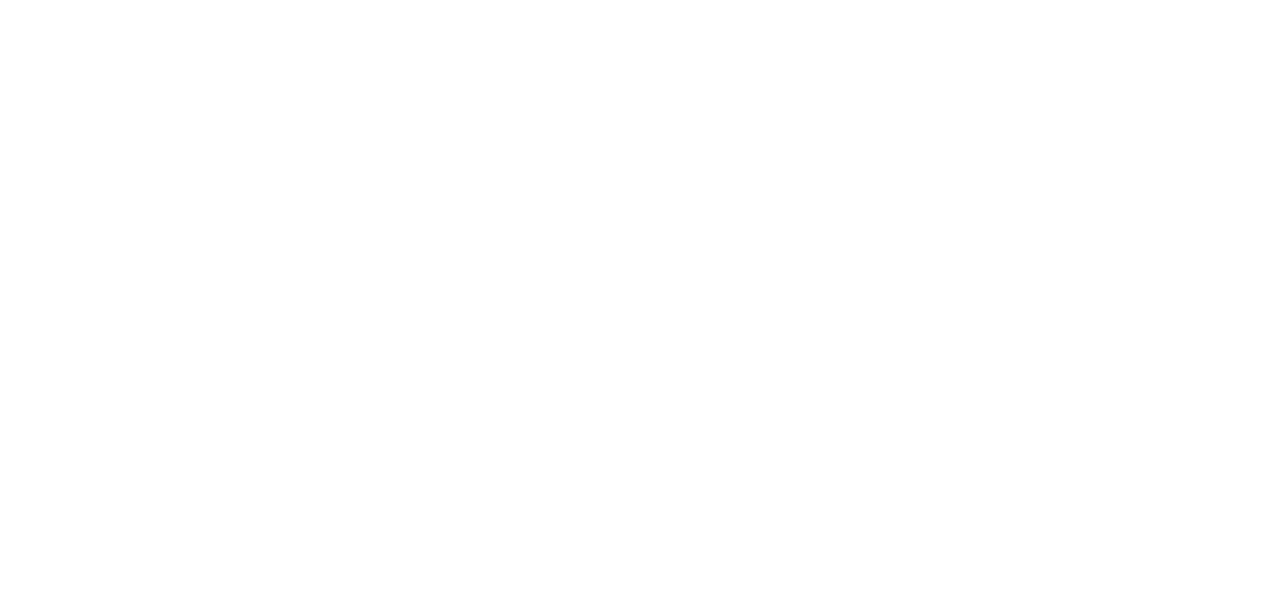
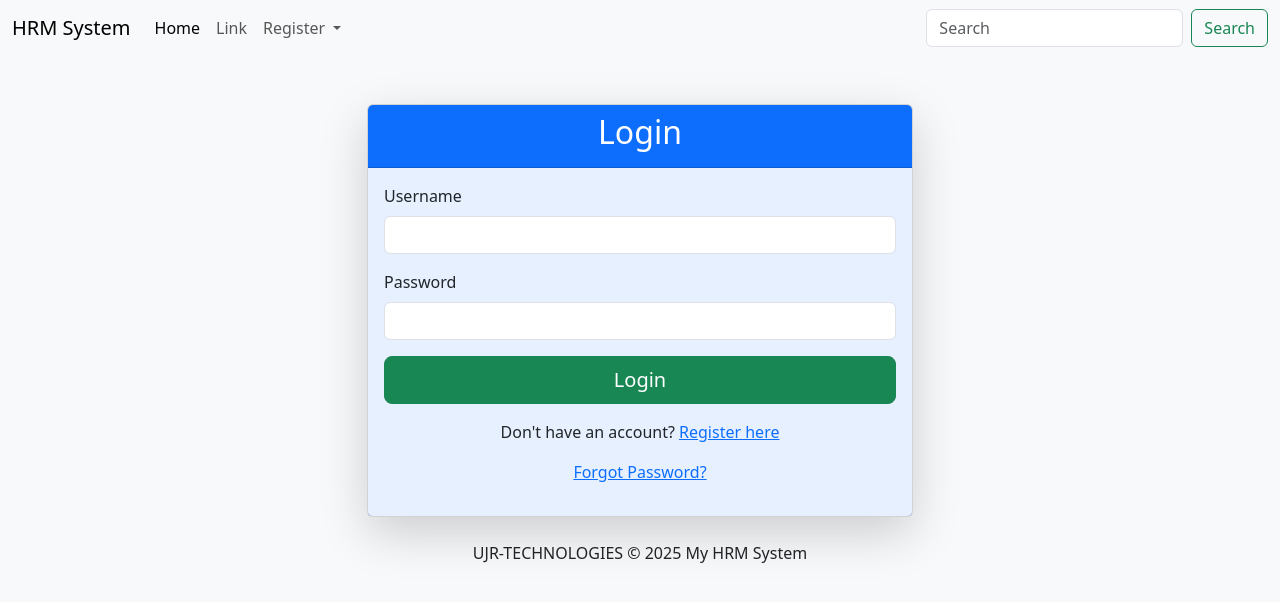
Before and after one commit to mahesh610282/hrm_project, a Django app: page /login/ in a window 1280 px wide. Before the commit the part shown is empty. Shown: the top 602 px of the page. Run offline with Django 5.2, Linux system fonts and the light colour scheme.

Commit message:
login page updated

```diff
--- a/hrmProject/myapp/templates/login.html
+++ b/hrmProject/myapp/templates/login.html
@@ -0,0 +1,40 @@
+{% extends 'base.html' %}
+{% block title %}Login - My HRM System{% endblock title %}
+
+{% block content %}
+<body class="bg-light" style="width: 100%; height: 50%;">
+  <div class="container mt-5">
+    <div class="row justify-content-center">
+      <div class="col-lg-6">
+        <div class="card shadow-lg">
+          <div class="card-header bg-primary text-white text-center">
+            <h2>Login</h2>
+          </div>
+          <div class="card-body bg-primary bg-opacity-10">
+            <form action="{% url 'login' %}" method="POST">
+              {% csrf_token %}
+              <div class="mb-3">
+                <label for="username" class="form-label">Username</label>
+                <input type="text" id="username" name="username" class="form-control" required>
+              </div>
+
+              <div class="mb-3">
+                <label for="password" class="form-label">Password</label>
+                <input type="password" id="password" name="password" class="form-control" required>
+              </div>
+
+              <div class="d-grid mt-3">
+                <button type="submit" class="btn btn-success btn-lg">Login</button>
+              </div>
+            </form>
+
+            <div class="mt-3 text-center">
+              <p>Don't have an account? <a href="{% url 'register' %}" class="text-primary">Register here</a></p>
+              <p><a href="{% url 'forgot_password_request' %}" class="text-primary">Forgot Password?</a></p>
+            </div>
+          </div>
+        </div>
+      </div>
+    </div>
+  </div>
+{% endblock content %}
--- a/hrmProject/myapp/templates/nav.html
+++ b/hrmProject/myapp/templates/nav.html
@@ -19,17 +19,11 @@
           <ul class="dropdown-menu" aria-labelledby="navbarDropdown">
           <li><a class="dropdown-item" href="{% url 'register' %}">Register</a></li>
             <li><a class="dropdown-item" href="{% url 'login' %}">Login</a></li>
-<<<<<<< Updated upstream
             {% if user.is_authenticated %}
             <li><a class="dropdown-item" href="">Dashboard</a></li>
             <li><a class="dropdown-item" href="{% url 'home' %}">{{ user.username }}</a></li>
             <li><a class="dropdown-item" href="{% url 'logout' %}">Logout</a></li>
             {% endif %}
-=======
-            <li><a class="dropdown-item" href="{% url 'register' %}">Register</a></li>
-            <!-- <li><a class="dropdown-item" href="{% url 'logout' %}">Logout</a></li> -->
-
->>>>>>> Stashed changes
             <li><a class="dropdown-item" href="#">Something else here</a></li>
           </ul>
         </li>
```
